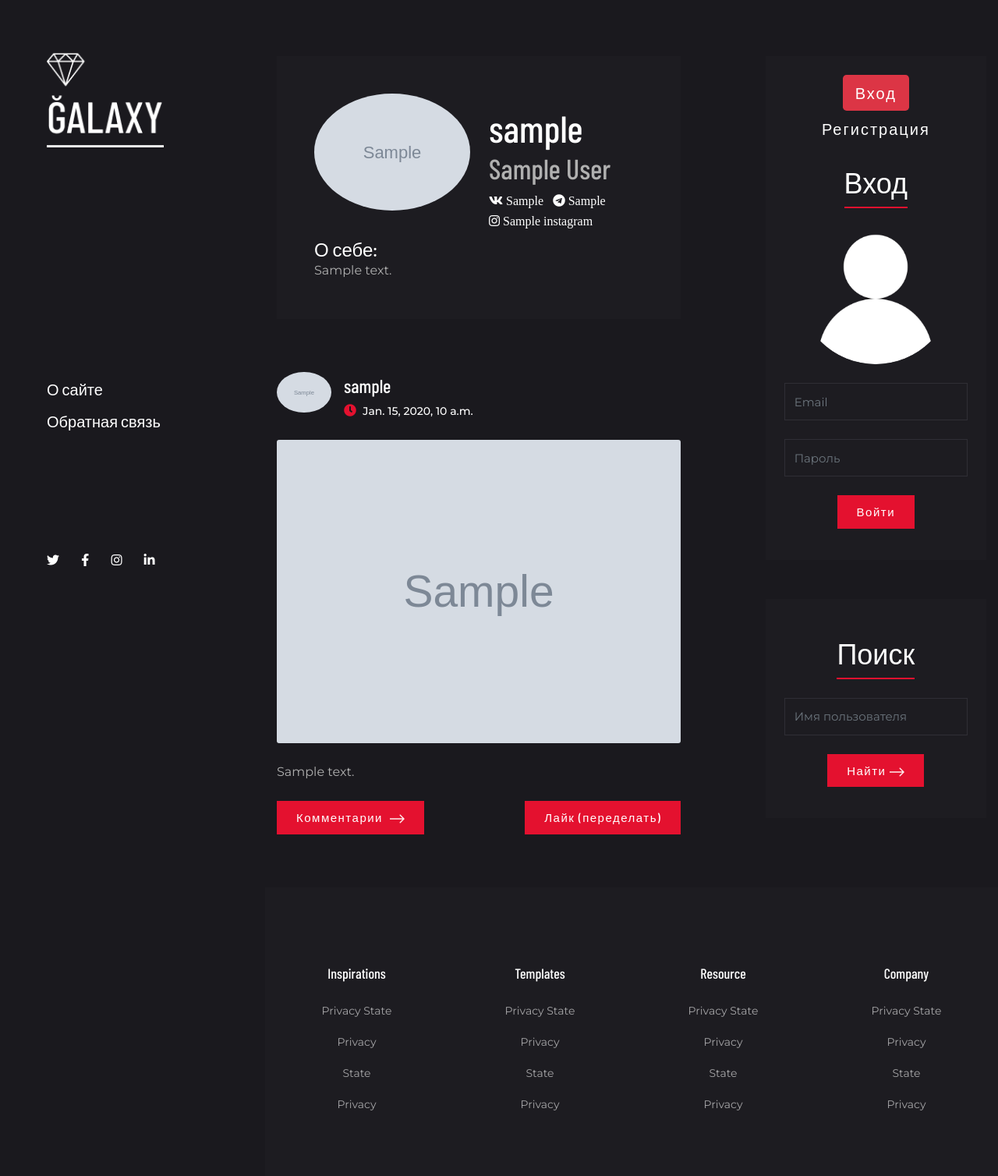
After one commit to Azqii/djBlog, a Django app: template templates/blog/profile.html in a window 1280 px wide. The commit adds this page. Shown: the whole page at 78% size. Run offline with Django 3.2, Linux system fonts and the light colour scheme; the template is opened without the code that fills it: most values are stand-ins (such as "Sample title", 1, 10 or a date in 2020); grey boxes marked "Sample" are stand-in pictures; parts of the project's set-up code (start-up, migrations or seed data) failed here and were passed over; some libraries are stand-ins or nearby versions.

Commit message:
1. profile template + views are created 2. posts listing template created 3. minor settings/styles/urls/etc updates

```diff
--- a/blog/urls.py
+++ b/blog/urls.py
@@ -1,7 +1,8 @@
 from django.urls import path
 
-from .views import index
+from .views import index, ProfileView
 
 urlpatterns = [
     path("", index, name="index"),
+    path("profile/id<int:profile_id>/", ProfileView.as_view(), name="profile")
 ]
--- a/djBlog/settings.py
+++ b/djBlog/settings.py
@@ -27,6 +27,8 @@
 
 ALLOWED_HOSTS = ["127.0.0.1"]
 
+INTERNAL_IPS = ["127.0.0.1"]  # debug toolbar ips
+
 
 # Application definition
 
@@ -44,6 +46,8 @@
     'posts.apps.PostsConfig',
     'comments.apps.CommentsConfig',
     'likes.apps.LikesConfig',
+
+    'debug_toolbar',  # debug toolbar
 ]
 
 MIDDLEWARE = [
@@ -54,6 +58,8 @@
     'django.contrib.auth.middleware.AuthenticationMiddleware',
     'django.contrib.messages.middleware.MessageMiddleware',
     'django.middleware.clickjacking.XFrameOptionsMiddleware',
+
+    'debug_toolbar.middleware.DebugToolbarMiddleware',  # debug toolbar
 ]
 
 ROOT_URLCONF = 'djBlog.urls'
--- a/djBlog/urls.py
+++ b/djBlog/urls.py
@@ -28,5 +28,10 @@
 ]
 
 if settings.DEBUG:
+    # debug toolbar
+    import debug_toolbar
+    urlpatterns = [path("__debug__", include(debug_toolbar.urls))] + urlpatterns
+
+    # media/static in debug
     urlpatterns += static(settings.MEDIA_URL, document_root=settings.MEDIA_ROOT)
     urlpatterns += static(settings.STATIC_URL, document_root=settings.STATIC_ROOT)
--- /dev/null
+++ b/requirements.txt
@@ -0,0 +1,5 @@
+asgiref==3.5.2
+Django==4.1.3
+django-debug-toolbar==3.7.0
+Pillow==9.3.0
+sqlparse==0.4.3
--- a/templates/base.html
+++ b/templates/base.html
@@ -39,9 +39,9 @@
 
             <div class="navbar navbar-dark my-4 p-0 font-primary">
                 <ul class="navbar-nav w-100">
-                    {% if user.is_authenticated %}
+                    {% if request.user.is_authenticated %}
                         <li class="nav-item ">
-                            <a class="nav-link text-white px-0 pt-0" href="#">Профиль</a>
+                            <a class="nav-link text-white px-0 pt-0" href="{{ request.user.profile.get_absolute_url }}">Профиль</a>
                         </li>
                         <li class="nav-item ">
                             <a class="nav-link text-white px-0" href="{% url 'feed' %}">Новостная лента</a>
@@ -102,7 +102,7 @@
             <div class="container">
                 <div class="row align-items-center">
                     <div class="col-6">
-                        <a href="base.html">
+                        <a href="{% url 'index' %}">
                             <img src="{% static 'img/logo.png' %}" alt="">
                         </a>
                     </div>
@@ -127,10 +127,16 @@
                 </div>
 
                 <div class="col-lg-4">
-                    {% if not user.is_authenticated %}
+                    {% if not request.user.is_authenticated %}
                         {% show_forms %}
                     {% else %}
-                        <h3>Logged as {{ user.username }}</h3>
+                        <div class="widget text-center">
+                            <img class="author-thumb-sm rounded-circle d-block mx-auto"
+                                    {% if request.user.profile.photo %} src="{{ request.user.profile.photo.url }}"
+                                    {% else %} src="{% static 'users/img/profile-pic.png' %}" {% endif %} alt>
+                            <h2 class="widget-title text-white d-inline-block mt-4">Logged
+                                as {{ request.user.username }}</h2>
+                        </div>
                     {% endif %}
 
                     <div class="widget bg-dark p-4 text-center">
--- /dev/null
+++ b/templates/blog/profile.html
@@ -0,0 +1,54 @@
+{% extends "base.html" %}
+{% load static %}
+
+{% block content %}
+    <div class="bg-dark p-5 mb-5">
+        <div class="d-flex flex-column flex-md-row">
+            <div class="mr-4">
+                <img class="rounded-circle d-block" width="200px"
+                        {% if profile.photo %} src="{{ profile.photo.url }}"
+                        {% else %} src="{% static 'users/img/profile-pic.png' %}" {% endif %} alt>
+            </div>
+            <div class="mt-3">
+                {% if request.user.id == profile.user_id %}
+                    <a class="border" id="settings-button" href="#">Настройки</a>
+                {% endif %}
+
+                <h1 class="text-white">{{ profile.user.username }}</h1>
+                {% if profile.user.first_name and profile.user.last_name %}
+                    <h2>{{ profile.user.first_name }} {{ profile.user.last_name }}</h2>
+                {% endif %}
+
+                <ul class="list-inline mt-2">
+                    {% if profile.vk %}
+                        <li class="list-inline-item">
+                            <span class="fab fa-vk text-white"> {{ profile.vk }}</span>
+                        </li>
+                    {% endif %}
+
+                    {% if profile.tg %}
+                        <li class="list-inline-item">
+                            <span class="fab fa-telegram text-white"> {{ profile.tg }}</span>
+                        </li>
+                    {% endif %}
+
+                    {% if profile.instagram %}
+                        <li class="list-inline-item">
+                            <span class="fab fa-instagram text-white"> {{ profile.instagram }}</span>
+                        </li>
+                    {% endif %}
+                </ul>
+
+            </div>
+        </div>
+
+        {% if profile.bio %}
+            <div class="mt-2">
+                <h3 class="text-white">О себе: </h3>
+                <p>{{ profile.bio }}</p>
+            </div>
+        {% endif %}
+    </div>
+
+    {% include 'posts/posts_list.html' %}
+{% endblock %}
--- /dev/null
+++ b/templates/posts/posts_list.html
@@ -0,0 +1,41 @@
+{% load static %}
+
+{% for post in posts %}
+    <div class="card post-item bg-transparent border-0 mb-5">
+        <div class="card-body px-0">
+            <div class="d-flex">
+                <div class="mr-3">
+                    <img class="rounded-circle d-block" width="70px"
+                            {% if post.author.profile.photo %} src="{{ post.author.profile.photo.url }}"
+                            {% else %} src="{% static 'users/img/profile-pic.png' %}" {% endif %} alt>
+                </div>
+                <div class="mt-1">
+                    <h3 class="text-white">
+                        <a class="text-white opacity-50-onHover"
+                           href="{{ post.author.profile.get_absolute_url }}">{{ post.author.username }}</a>
+                    </h3>
+                    <ul class="post-meta mt-1">
+                        <li class="d-inline-block mr-3">
+                            <span class="fas fa-clock text-primary"></span>
+                            <a class="ml-1" href="#">{{ post.time_created }}</a>
+                        </li>
+                    </ul>
+                </div>
+            </div>
+
+            {% if post.image %}
+                <img class="card-img mt-4" src="{{ post.image.url }}" alt>
+            {% endif %}
+
+            <p class="card-text my-4">{{ post.content }}</p>
+
+            <div class="d-flex justify-content-between">
+                <a href="#" class="btn btn-primary">Комментарии <img src="{% static 'img/arrow-right.png' %}"
+                                                                     alt=""></a>
+                <a href="#" class="btn btn-primary">Лайк (переделать)</a>
+            </div>
+
+
+        </div>
+    </div>
+{% endfor %}
--- a/templates/users/authentication.html
+++ b/templates/users/authentication.html
@@ -3,6 +3,6 @@
 {% block content %}
     <div class="card post-item bg-transparent border-0 mb-5">
         <h2 class="card-title">Вы не авторизированны.</h2>
-        <p class="card-text my-4">Для получения полного функционала войдите или зарегистрируйтесь.</p>
+        <p class="card-text my-4">Для получения полного доступа к функционалу сайта войдите или зарегистрируйтесь.</p>
     </div>
 {% endblock %}
--- a/templates/users/authentication_tag.html
+++ b/templates/users/authentication_tag.html
@@ -15,7 +15,7 @@
             <div class="form-group">
                 <div class="text-center">
                     <img src="{% static 'users/img/profile-pic.png' %}"
-                         class="non-auth-user img-fluid profile-image-pic img-thumbnail rounded-circle my-3"
+                         class="rounded-circle d-block mx-auto"
                          width="200px" alt="profile">
                 </div>
 
@@ -40,7 +40,7 @@
             <div class="form-group">
                 <div class="text-center">
                     <img src="{% static 'users/img/profile-pic.png' %}"
-                         class="non-auth-user img-fluid profile-image-pic img-thumbnail rounded-circle my-3"
+                         class="rounded-circle d-block mx-auto"
                          width="200px" alt="profile">
                 </div>
 
--- a/users/managers.py
+++ b/users/managers.py
@@ -5,6 +5,9 @@
 
 class UserManager(BaseUserManager):
     use_in_migrations = True
+
+    # def get(self, *args, **kwargs):
+    #     return super().select_related('profile').get(*args, **kwargs)
 
     def _create_user(self, email, username, password, **extra_fields):
         """
--- a/users/models.py
+++ b/users/models.py
@@ -4,6 +4,7 @@
 from django.db import models
 from django.db.models.signals import post_save
 from django.dispatch import receiver
+from django.urls import reverse
 from django.utils import timezone
 
 from .managers import UserManager
@@ -60,7 +61,6 @@
 
 
 class Profile(models.Model):
-    # users = User.objects.all().select_related('Profile') TODO: удалить после использования
     """
     User's profile info model.
 
@@ -83,8 +83,7 @@
         return str(self.user)
 
     def get_absolute_url(self):
-        # TODO: написать метод для absolute url профиля.
-        pass
+        return reverse("profile", kwargs={"profile_id": self.id})
 
 
 @receiver(post_save, sender=User)
--- a/users/static/css/style.css
+++ b/users/static/css/style.css
@@ -592,7 +592,7 @@
   text-decoration: underline;
 }
 
-.categores-links a {
+#settings-button {
   font-size: 13px;
   color: #B0B0B0;
   border-color: #E4112F !important;
@@ -600,7 +600,8 @@
   margin-right: 6px;
   margin-top: 8px;
 }
-.categores-links a:hover {
+
+#settings-button:hover {
   color: #ffffff;
   background-color: #E4112F;
 }
@@ -747,3 +748,7 @@
   background: transparent;
   border: transparent;
 }
+
+div {
+  word-break: break-all;
+}
```
Also changed, not shown: blog/views.py (+17 -0 lines), users/views.py (+0 -10 lines), db.sqlite3, media/post_pictures/1560329641_2.jpg (added), media/profile_pictures/599e3b95636919.5eb96c0445ea7.jpg (added), media/profile_pictures/599e3b95636919.5eb96c0445ea7_4DW1FzH.jpg (added).
